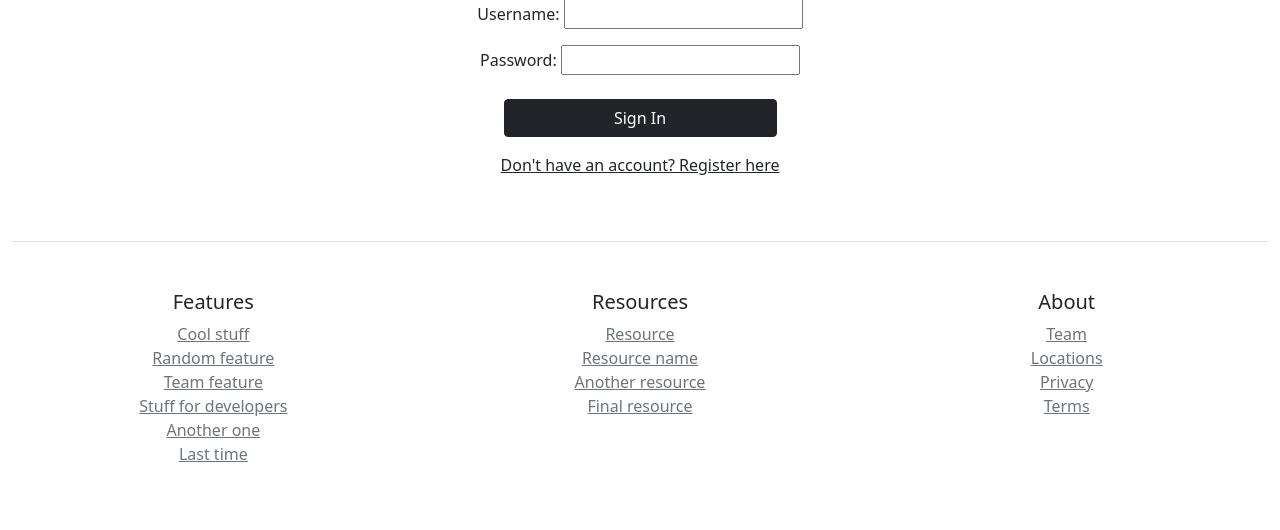
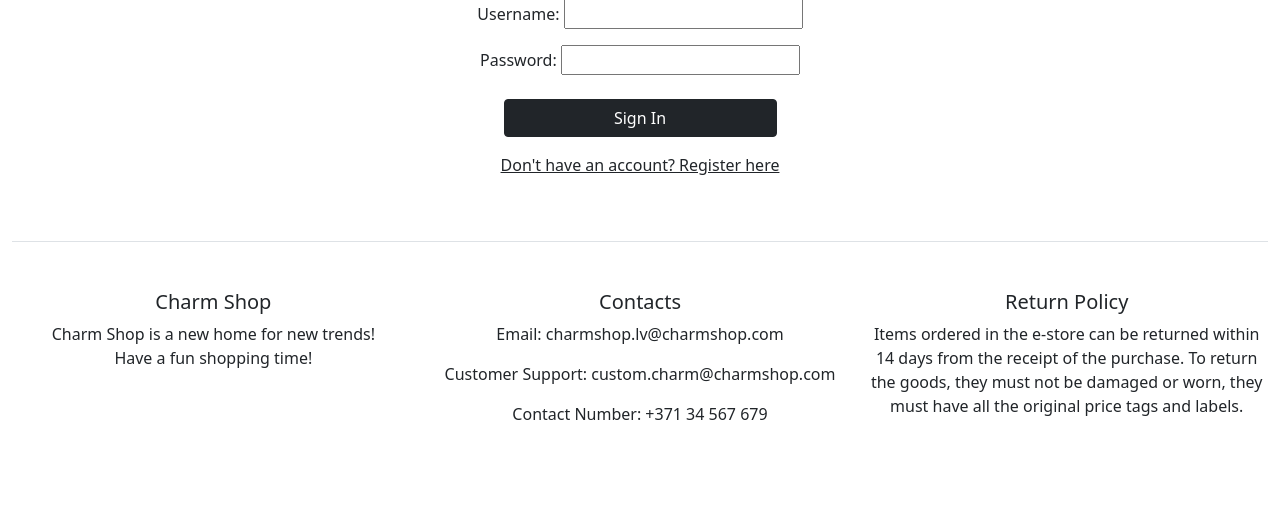
Before and after one commit to OxanaIT/Charm_Shop, a Django app: page /login/?next=/my-cart/ in a window 1280 px wide. Shown: the part 324-854 px from the top of the page. After the commit the page ends 744 px from the top, so only its background shows below. Run offline with Django 3.2, Linux system fonts and the light colour scheme; some libraries are stand-ins or nearby versions.

```diff
--- a/charm_shop/main_app/templates/main_app/base.html
+++ b/charm_shop/main_app/templates/main_app/base.html
@@ -137,33 +137,20 @@
     <footer class="pt-4 my-md-5 pt-md-5 border-top">
         <div class="row text-center">
           <div class="col-6 col-md">
-            <h5>Features</h5>
-            <ul class="list-unstyled text-small">
-              <li><a class="text-muted" href="#">Cool stuff</a></li>
-              <li><a class="text-muted" href="#">Random feature</a></li>
-              <li><a class="text-muted" href="#">Team feature</a></li>
-              <li><a class="text-muted" href="#">Stuff for developers</a></li>
-              <li><a class="text-muted" href="#">Another one</a></li>
-              <li><a class="text-muted" href="#">Last time</a></li>
-            </ul>
+            <h5>Charm Shop</h5>
+            <p>Charm Shop is a new home for new trends!<br>
+            Have a fun shopping time!</p>
           </div>
           <div class="col-6 col-md">
-            <h5>Resources</h5>
-            <ul class="list-unstyled text-small">
-              <li><a class="text-muted" href="#">Resource</a></li>
-              <li><a class="text-muted" href="#">Resource name</a></li>
-              <li><a class="text-muted" href="#">Another resource</a></li>
-              <li><a class="text-muted" href="#">Final resource</a></li>
-            </ul>
+            <h5>Contacts</h5>
+              <p>Email: charmshop.lv@charmshop.com</p>
+              <p>Customer Support: custom.charm@charmshop.com</p>
+              <p>Contact Number: +371 34 567 679</p>
           </div>
           <div class="col-6 col-md">
-            <h5>About</h5>
-            <ul class="list-unstyled text-small">
-              <li><a class="text-muted" href="#">Team</a></li>
-              <li><a class="text-muted" href="#">Locations</a></li>
-              <li><a class="text-muted" href="#">Privacy</a></li>
-              <li><a class="text-muted" href="#">Terms</a></li>
-            </ul>
+            <h5>Return Policy</h5>
+            <p>Items ordered in the e-store can be returned within 14 days from the receipt of the purchase.
+                To return the goods, they must not be damaged or worn, they must have all the original price tags and labels. </p>
           </div>
         </div>
       </footer>
--- a/charm_shop/main_app/templates/main_app/cart.html
+++ b/charm_shop/main_app/templates/main_app/cart.html
@@ -26,9 +26,9 @@ My Cart
                     <tr>
                         <th>{{ forloop.counter }}</th>
                         <th>{{ cp.product.title }}</th>
-                        <th>{{ cp.rate }}</th>
+                        <th>{{ cp.rate }}.00</th>
                         <th>{{ cp.quantity }}</th>
-                        <th>{{ cp.subtotal }}</th>
+                        <th>{{ cp.subtotal }}.00</th>
                         <th>
                             <a href="{% url 'managecart' cp.id %}?action=inc" class="btn btn-outline-dark"> + </a>
                             <a href="{% url 'managecart' cp.id %}?action=dcr" class="btn btn-outline-dark"> - </a>
@@ -38,7 +38,7 @@ My Cart
                     {% endfor %}
                     <tr>
                         <th colspan="4" class="text-right">Total</th>
-                        <th>{{ cart.total }} EUR</th>
+                        <th>{{ cart.total }}.00 EUR</th>
                     </tr>
                 </tbody>
             </table>
--- a/charm_shop/main_app/templates/main_app/productdetail.html
+++ b/charm_shop/main_app/templates/main_app/productdetail.html
@@ -1,8 +1,7 @@
 {% extends "main_app/base.html" %} {% block title %} {{ product.title }} {% endblock %} {% block content %}
 <div class="container">
-    <h3>Product : {{ product.title }}</h3>
-    <hr>
-    <div class="row">
+    <br>
+    <div class="row mt-4">
         <div class="col-md-6">
              <a> <img src="{{ product.image }}" height="300" > </a>
         </div>
--- a/charm_shop/main_app/templates/main_app/userlogin.html
+++ b/charm_shop/main_app/templates/main_app/user_login.html
@@ -26,7 +26,8 @@ User Registration
         <li style="color: red" class="mb-2">{{ error }}</li>
         {% endif %}
       </form>
-      <p class="text-center"><a href="{% url 'registration' %}" class="text-dark link-hover-decoration">
+      <p class="text-center"><a href="{% url 'registration' %}{% if request.GET.next %}?next={{ request.GET.next }}
+      {% endif %}" class="text-dark link-hover-decoration">
         Don't have an account? Register here</a></p>
     </div>
   </div>
--- a/charm_shop/main_app/templates/main_app/winteritems.html
+++ b/charm_shop/main_app/templates/main_app/winteritems.html
@@ -7,6 +7,7 @@
 
 <div class="container mt-5">
     <div class="row mt-5">
+        {% if winter %}
         {% for product in winter %}
         <div class="col-md-3">
             <div class="m-2">
@@ -17,7 +18,8 @@
                 <a href="{% url 'addtocart' product.id %}" class="btn btn-success mb-3">Add To Cart</a>
             </div>
         </div>
-        {% endfor%}
+        {% endfor %}
+        {% endif %}
 
         {% for product in mencat %}
         <div class="col-md-3">
--- a/charm_shop/main_app/urls.py
+++ b/charm_shop/main_app/urls.py
@@ -3,10 +3,10 @@ from . views import *
 from . import views
 
 urlpatterns = [
-    path('', views.home, name="home"),
-    path('women/', views.women, name="women"),
-    path('men/', views.men, name="men"),
-    path('kids/', views.kids, name="kids"),
+    path('', views.home_page, name="home"),
+    path('women/', views.women_category, name="women"),
+    path('men/', views.men_category, name="men"),
+    path('kids/', views.kids_category, name="kids"),
     path('all_products/', views.all_products, name="all_products"),
     path("product/<slug:slug>/", ProductDetailView.as_view(), name="productdetail"),
 
@@ -14,7 +14,7 @@ urlpatterns = [
     path("logout/", UserLogoutView.as_view(), name="userlogout"),
     path("login/", UserLoginView.as_view(), name="userlogin"),
 
-    path("category/", views.subitem, name="subitem"),
+    path("category/", views.sub_items, name="subitem"),
 
 
     path("women/<slug:data>", views.womencateg, name="womencateg"),
--- a/charm_shop/main_app/views.py
+++ b/charm_shop/main_app/views.py
@@ -1,45 +1,44 @@
 from django.views.generic import View, TemplateView, CreateView, FormView
-from django.shortcuts import render, redirect, get_object_or_404
+from django.shortcuts import render, redirect
 from django.contrib.auth import authenticate, login, logout
 from .models import *
 from .forms import UserRegistrationForm, UserLoginForm
 from django.urls import reverse_lazy
 from django.db.models import Q
 
-# Create your views here.
-def home(request):
+
+def home_page(request):
     return render(request, 'main_app/home.html')
 
 
-def women(request):
+def women_category(request):
     context = {
         "items": Product.objects.filter(category=1)
     }
     return render(request, 'main_app/women.html', context)
 
 
-def men(request):
+def men_category(request):
     context = {
         "items": Product.objects.filter(category=2)
     }
     return render(request, 'main_app/men.html', context)
 
 
-def kids(request):
+def kids_category(request):
     context = {
         'kiditem': Product.objects.filter(category=3)
     }
     return render(request, 'main_app/kids.html', context)
 
 
-def subitem(request):
+def sub_items(request):
     context = {
         'products': Product.objects.all(),
         'categories': SubCategory.objects.all(),
         'item': Product.objects.filter(category=1, sub_category_id=1)
     }
     return render(request, 'main_app/subitem.html', context)
-
 
 
 def all_products(request):
@@ -89,6 +88,13 @@ class UserRegistrationView(CreateView):
         login(self.request, user)
         return super().form_valid(form)
 
+    def get_success_url(self):
+        if "next" in self.request.GET:
+            next_url = self.request.GET.get("next")
+            return next_url
+        else:
+            return self.success_url
+
 
 class UserLogoutView(View):
     def get(self, request):
@@ -97,21 +103,27 @@ class UserLogoutView(View):
 
 
 class UserLoginView(FormView):
-    template_name = "main_app/userlogin.html"
+    template_name = "main_app/user_login.html"
     form_class = UserLoginForm
     success_url = reverse_lazy("home")
 
     def form_valid(self, form):
-        uname = form.cleaned_data.get("username")
-        pword = form.cleaned_data.get("password")
-        usr = authenticate(username=uname, password=pword)
-        if usr is not None and usr.customer:
-            login(self.request, usr)
+        user_name = form.cleaned_data.get("username")
+        password = form.cleaned_data.get("password")
+        user = authenticate(username=user_name, password=password)
+        if user is not None and user.customer:
+            login(self.request, user)
         else:
             return render(self.request, self.template_name, {"form": self.form_class,
                                                              "error": "This user doesn't exist"})
         return super().form_valid(form)
 
+    def get_success_url(self):
+        if "next" in self.request.GET:
+            next_url = self.request.GET.get("next")
+            return next_url
+        else:
+            return self.success_url
 
 
 class AddToCartView(TemplateView):
@@ -157,7 +169,6 @@ class AddToCartView(TemplateView):
         return context
 
 
-
 class ManageCartView(View):
     def get(self, request, *args, **kwargs):
         cp_id = self.kwargs["cp_id"]
@@ -175,13 +186,13 @@ class ManageCartView(View):
 
         # when user dcr the item - dcr quantity, subtotal, cart value
         elif action == "dcr":
-                cp_obj.quantity -= 1
-                cp_obj.subtotal -= cp_obj.rate
-                cp_obj.save()
-                cart_obj.total -= cp_obj.rate
-                cart_obj.save()
-                if cp_obj.quantity == 0:
-                    cp_obj.delete()
+            cp_obj.quantity -= 1
+            cp_obj.subtotal -= cp_obj.rate
+            cp_obj.save()
+            cart_obj.total -= cp_obj.rate
+            cart_obj.save()
+            if cp_obj.quantity == 0:
+                cp_obj.delete()
 
         # remove the item subtotal value from total. Delete cart product obj
         elif action == "rmv":
@@ -209,15 +220,22 @@ class MyCartView(TemplateView):
 
 
 def checkout(request):
-    return render(request, "main_app/checkout.html")
+    if request.user.is_authenticated and request.user.customer:
+        pass
+    else:
+        return redirect("/login/?next=/my-cart/")
+    return render(request, 'main_app/checkout.html')
 
 
 def womencateg(request, data=None):
-    if data == None:
+    winter = []
+    #category_name = ["Women", "Men", "Kids"]
+    if data is None:
         winter = Product.objects.all(category="Women")
     elif data == 'winters-clothing' or 'summer-wear' or 'footwear' or 'accessories' or 'pyjamas':
         winter = Product.objects.filter(category__title="Women", sub_category__slug=data)
     return render(request, 'main_app/winteritems.html', {'winter': winter})
+
 
 def mencateg(request, data=None):
     if data == None:
@@ -226,6 +244,7 @@ def mencateg(request, data=None):
         mencat = Product.objects.filter(category__title="Men", sub_category__slug=data)
     return render(request, 'main_app/winteritems.html', {'mencat': mencat})
 
+
 def kidcateg(request, data=None):
     if data == None:
         kidcat = Product.objects.all(category="Kids")
```
Also changed, not shown: charm_shop/main_app/templates/main_app/home.html (+44 -11 lines).
